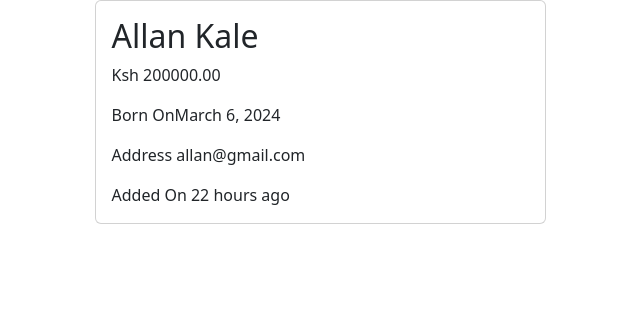
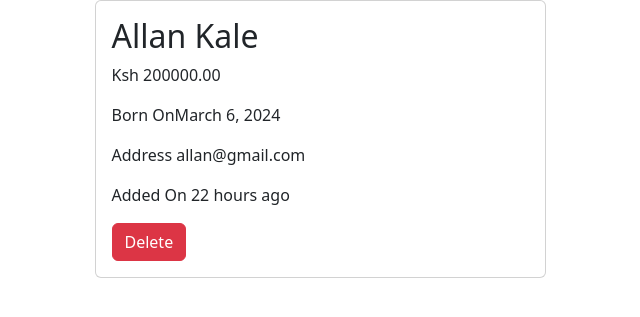
Before and after one commit to leemutai/sato, a Django app: page /employees/4 in a window 1280 px wide. Shown: the top 317 px of the page, without its empty margins (320-960 px from the left). Run offline with Django 5.2, Linux system fonts and the light colour scheme; data comes from the database, SQL or seed files in the repository; both versions use the stored data as it was before the commit.

Commit message:
added delete functinaity
Signed-off-by: leemutai <mutailee361@gmail.com>

```diff
--- a/data/urls.py
+++ b/data/urls.py
@@ -25,6 +25,7 @@ urlpatterns = [
     path('', views.home, name='home'),
     path('employees', views.all_employees, name='all'),
     path('employees/<int:emp_id>', views.employee_details, name='details'),
+    path('employees/delete/<int:emp_id>', views.employee_delete, name='delete'),
     path('admin/', admin.site.urls),
 ] + static(settings.MEDIA_URL, document_root=settings.MEDIA_ROOT)
 
--- a/main_app/management/commands/populate.py
+++ b/main_app/management/commands/populate.py
@@ -26,3 +26,6 @@ class Command(BaseCommand):
                 )
 
         self.stdout.write(self.style.SUCCESS('Completed    Importing Data'))
+
+
+        # celery tasks
--- a/main_app/views.py
+++ b/main_app/views.py
@@ -1,4 +1,5 @@
-from django.shortcuts import render, redirect
+from django.shortcuts import render, redirect, get_object_or_404
+
 
 from main_app.app_forms import EmployeeForm
 from main_app.models import Employee
@@ -27,3 +28,9 @@ def employee_details(request, emp_id):
     employee = Employee.objects.get(pk=emp_id)
 
     return render(request, "employee_details.html", {"employee": employee})
+
+
+def employee_delete(request, emp_id):
+    employee = get_object_or_404(Employee, pk=emp_id)
+    employee.delete()
+    return redirect("all")
--- a/templates/employee_details.html
+++ b/templates/employee_details.html
@@ -14,7 +14,7 @@
                <div class="card">
 
                    {% if employee.profile %}
-                   	<img src="{{ employee.profile.url}}" alt="" class="card-img-top">
+                   	<img src="{{ employee.profile.url}}" height="300" width="300" class="card-img-top">
                    {% endif %}
 
                    <div class="card-body">
@@ -23,6 +23,8 @@
                        <p class="card-text">Born On{{ employee.dob }}</p>
                        <p class="card-text">Address {{ employee.email }}</p>
                        <p class="card-text">Added On {{ employee.created_at | naturaltime }}</p>
+
+                       <a href="{% url 'delete' employee.id %}" class="btn btn-danger">Delete</a>
                    </div>
                </div>
            </div>
```
Also changed, not shown: db.sqlite3 (deleted).
